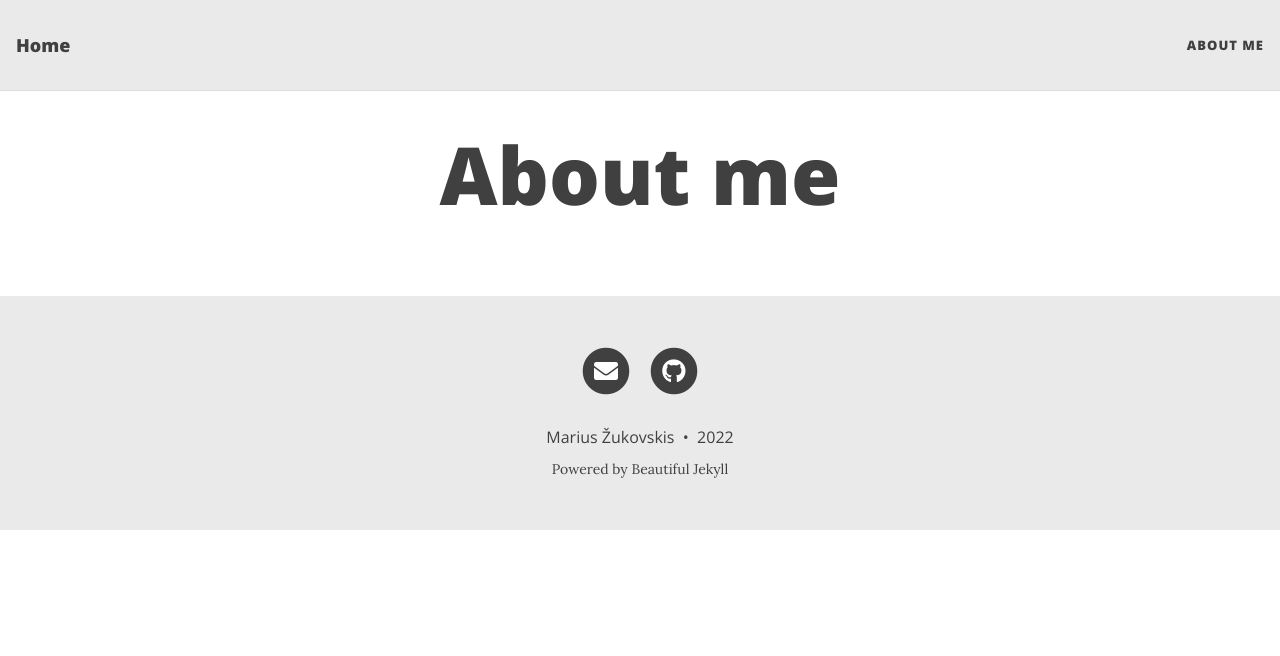
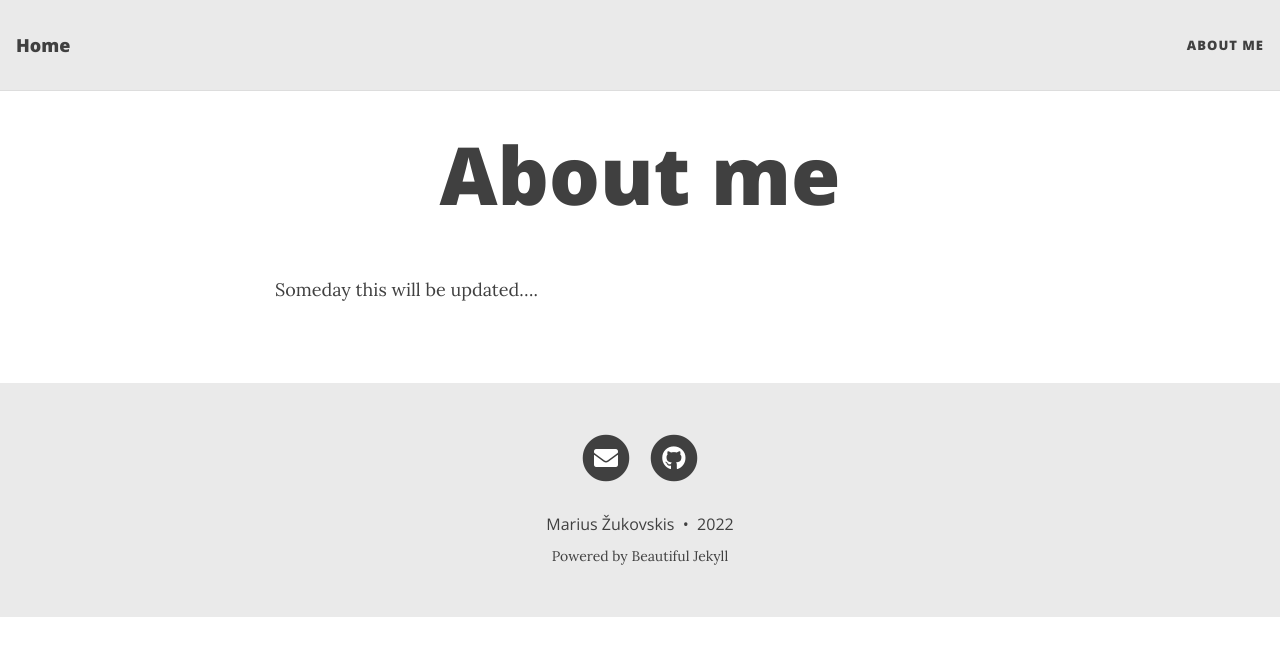
Before and after one commit to zukoma/old_homepage, a Jekyll site: the page built from whoami.md, in a window 1280 px wide. Shown: the top 656 px of the page. Built offline with Jekyll 4.4.1, drawn with Linux system fonts in a browser that asks for light colours; nearby versions of some CDN libraries.

Commit message:
bio update

```diff
--- a/whoami.md
+++ b/whoami.md
@@ -3,3 +3,4 @@ layout: page
 title: About me
 subtitle:
 ---
+Someday this will be updated....
```
